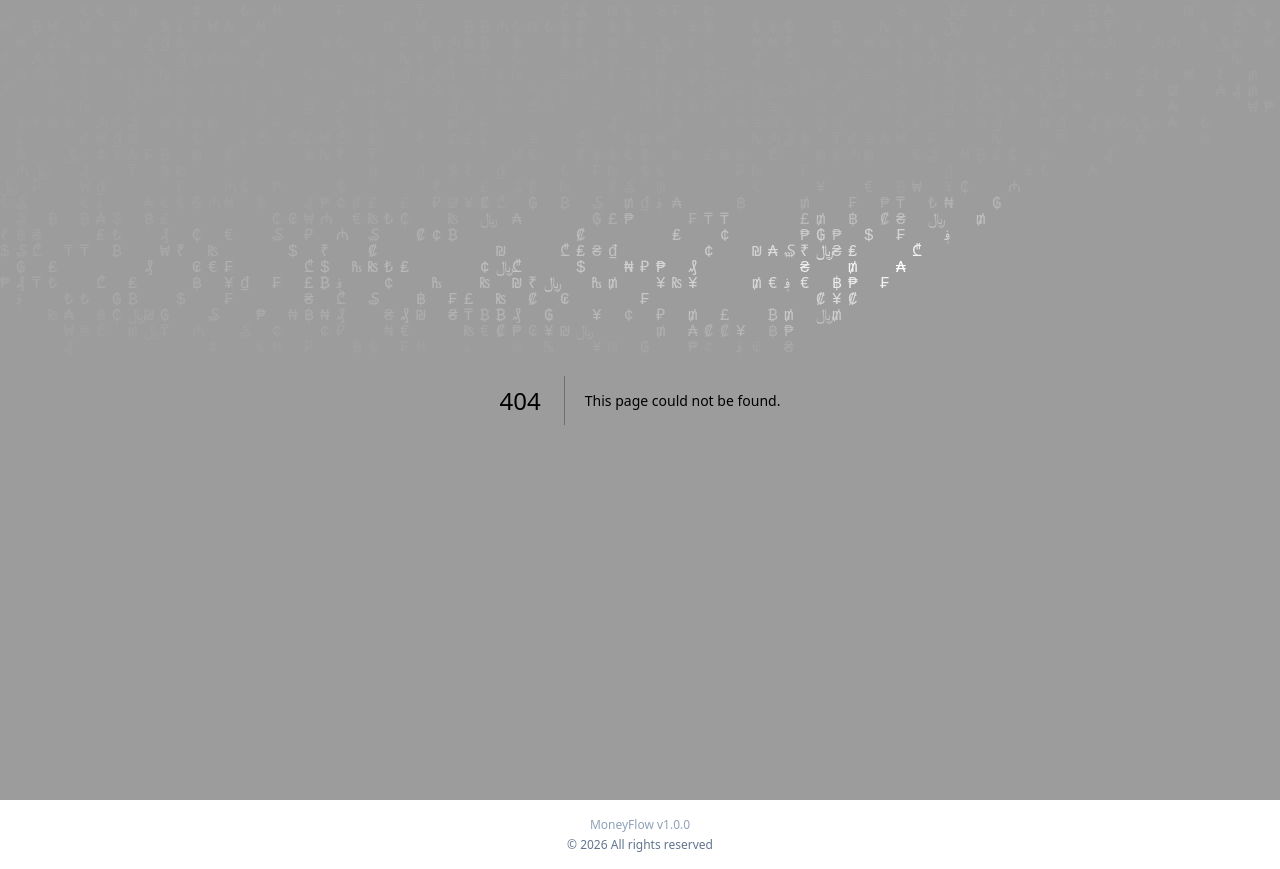
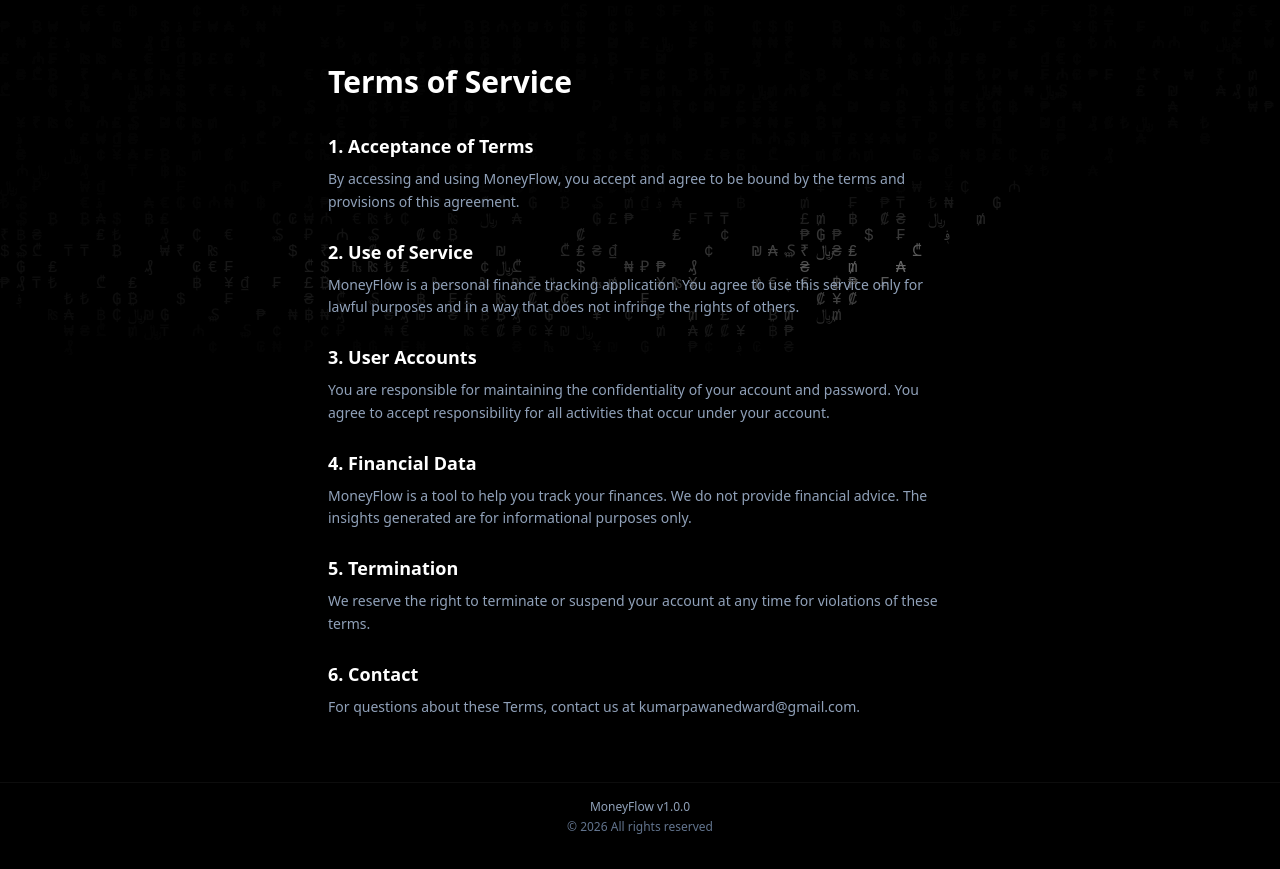
Before and after one commit to PawanKumar2001/MoneyFlow, a Next.js app: page /terms in a window 1280 px wide. Before the commit this address had no page. Built offline with nearby package versions, Linux system fonts and the light colour scheme.

Commit message:
added legal

```diff
--- /dev/null
+++ b/app/(legal)/layout.tsx
@@ -0,0 +1,7 @@
+export default function LegalLayout({
+  children,
+}: {
+  children: React.ReactNode;
+}) {
+  return <>{children}</>;
+}
--- /dev/null
+++ b/app/(legal)/privacy/page.tsx
@@ -0,0 +1,59 @@
+export default function PrivacyPage() {
+  return (
+    <div className="relative z-10 max-w-2xl mx-auto px-6 py-16">
+      <h1 className="text-3xl font-bold text-white mb-8">Privacy Policy</h1>
+      <div className="space-y-6 text-slate-400 text-sm leading-relaxed">
+        <section>
+          <h2 className="text-white font-semibold text-lg mb-2">
+            1. Information We Collect
+          </h2>
+          <p>
+            MoneyFlow collects information you provide directly to us, including
+            your name, email address, and financial data you enter into the
+            application such as expenses, income, and subscriptions.
+          </p>
+        </section>
+        <section>
+          <h2 className="text-white font-semibold text-lg mb-2">
+            2. How We Use Your Information
+          </h2>
+          <p>
+            We use the information we collect to provide, maintain, and improve
+            our services, process transactions, and send you technical notices.
+            Your financial data is used solely to provide you with expense
+            tracking and financial insights.
+          </p>
+        </section>
+        <section>
+          <h2 className="text-white font-semibold text-lg mb-2">
+            3. Data Storage
+          </h2>
+          <p>
+            Your data is stored securely in our database. We use
+            industry-standard security measures to protect your personal
+            information. We do not sell your personal data to third parties.
+          </p>
+        </section>
+        <section>
+          <h2 className="text-white font-semibold text-lg mb-2">
+            4. Google Authentication
+          </h2>
+          <p>
+            If you choose to sign in with Google, we receive your name, email
+            address, and profile picture from Google. We do not receive your
+            Google password.
+          </p>
+        </section>
+        <section>
+          <h2 className="text-white font-semibold text-lg mb-2">
+            5. Contact Us
+          </h2>
+          <p>
+            If you have any questions about this Privacy Policy, please contact
+            us at kumarpawanedward@gmail.com.
+          </p>
+        </section>
+      </div>
+    </div>
+  );
+}
--- /dev/null
+++ b/app/(legal)/terms/page.tsx
@@ -0,0 +1,66 @@
+export default function TermsPage() {
+  return (
+    <div className="relative z-10 max-w-2xl mx-auto px-6 py-16">
+      <h1 className="text-3xl font-bold text-white mb-8">Terms of Service</h1>
+      <div className="space-y-6 text-slate-400 text-sm leading-relaxed">
+        <section>
+          <h2 className="text-white font-semibold text-lg mb-2">
+            1. Acceptance of Terms
+          </h2>
+          <p>
+            By accessing and using MoneyFlow, you accept and agree to be bound
+            by the terms and provisions of this agreement.
+          </p>
+        </section>
+        <section>
+          <h2 className="text-white font-semibold text-lg mb-2">
+            2. Use of Service
+          </h2>
+          <p>
+            MoneyFlow is a personal finance tracking application. You agree to
+            use this service only for lawful purposes and in a way that does not
+            infringe the rights of others.
+          </p>
+        </section>
+        <section>
+          <h2 className="text-white font-semibold text-lg mb-2">
+            3. User Accounts
+          </h2>
+          <p>
+            You are responsible for maintaining the confidentiality of your
+            account and password. You agree to accept responsibility for all
+            activities that occur under your account.
+          </p>
+        </section>
+        <section>
+          <h2 className="text-white font-semibold text-lg mb-2">
+            4. Financial Data
+          </h2>
+          <p>
+            MoneyFlow is a tool to help you track your finances. We do not
+            provide financial advice. The insights generated are for
+            informational purposes only.
+          </p>
+        </section>
+        <section>
+          <h2 className="text-white font-semibold text-lg mb-2">
+            5. Termination
+          </h2>
+          <p>
+            We reserve the right to terminate or suspend your account at any
+            time for violations of these terms.
+          </p>
+        </section>
+        <section>
+          <h2 className="text-white font-semibold text-lg mb-2">
+            6. Contact
+          </h2>
+          <p>
+            For questions about these Terms, contact us at
+            kumarpawanedward@gmail.com.
+          </p>
+        </section>
+      </div>
+    </div>
+  );
+}
```
